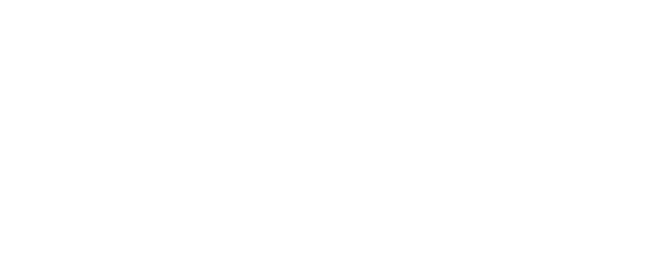
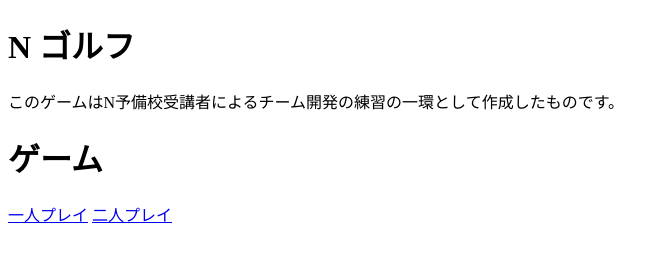
Before and after one commit to kenton116/n-development-team, a plain HTML site: page index.html in a window 1280 px wide. Shown: the whole page, without its empty margins (0-669 px from the left). Drawn offline with Linux system fonts and the light colour scheme.

Commit message:
初期コミット

```diff
--- a/index.html
+++ b/index.html
@@ -6,6 +6,13 @@
   <link rel="stylesheet" href="src/style.css">
 </head>
 <body>
+  <h1>N ゴルフ</h1>
+  <p>このゲームはN予備校受講者によるチーム開発の練習の一環として作成したものです。</p>
+  <div>
+    <h1>ゲーム</h1>
+    <a href="/game/1-play.html">一人プレイ</a>
+    <a href="/game/2-play.html">二人プレイ</a>
+  </div>
   <script src="src/script.js"></script>
 </body>
 </html>
```
Also changed, not shown: game/1-play.html (+1 -0 lines), game/2-play.html (+1 -0 lines).
